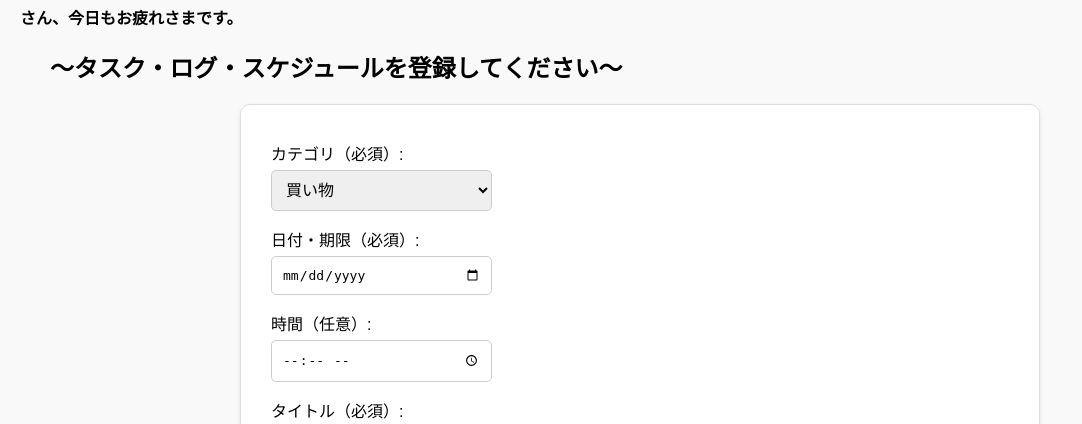
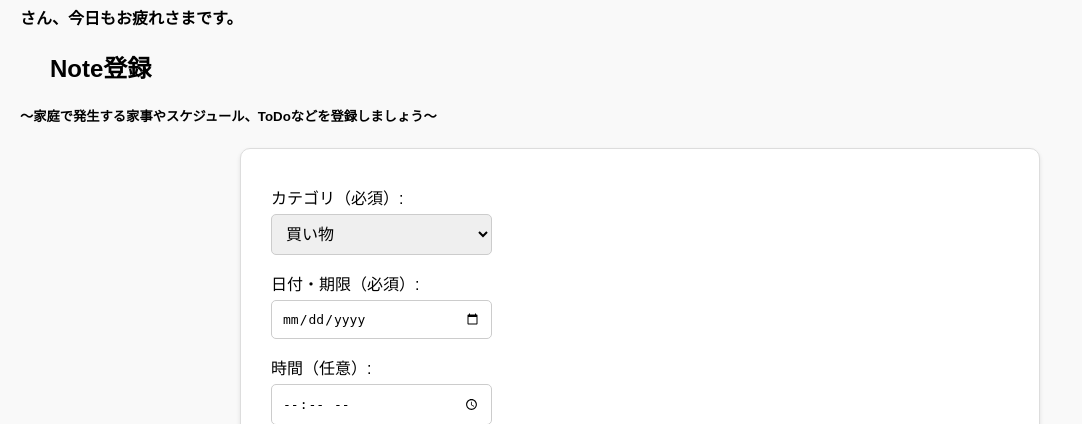
Before and after one commit to yokoo-mnk/FamilyNote, a Django app: page /tasks/task_create/ in a window 1280 px wide. Shown: the part 76-500 px from the top of the page, without its empty margins (0-1082 px from the left). Run offline with Django 5.2, Linux system fonts and the light colour scheme; the visitor is signed in with stand-in values (Sample User, id 1).

Commit message:
文言変更

```diff
--- a/tasks/templates/tasks/task_create.html
+++ b/tasks/templates/tasks/task_create.html
@@ -1,7 +1,7 @@
 {% extends 'tasks/t_base.html' %}
 {% block title %}Note登録 - FamilyNote{% endblock %}
 {% block content %}
-<h2>～タスク・ログ・スケジュールを登録してください～</h2>
+<h2>Note登録</h2><h5>～家庭で発生する家事やスケジュール、ToDoなどを登録しましょう～</h5>
 <form id="task-form" method="post" enctype="multipart/form-data" class="notesakusei">
   {% csrf_token %}
   {{ form.as_p }}
--- a/tasks/templates/tasks/task_update.html
+++ b/tasks/templates/tasks/task_update.html
@@ -1,7 +1,7 @@
 {% extends 'tasks/t_base.html' %}
 {% block title %}Note変更 - FamilyNote{% endblock %}
 {% block content %}
-<h2>～タスク・ログ・スケジュールを変更してください～</h2>
+<h2>Note変更</h2>
 <form method="post" enctype="multipart/form-data" class="notesakusei">
   {% csrf_token %}
   {{ form.as_p }}
```
